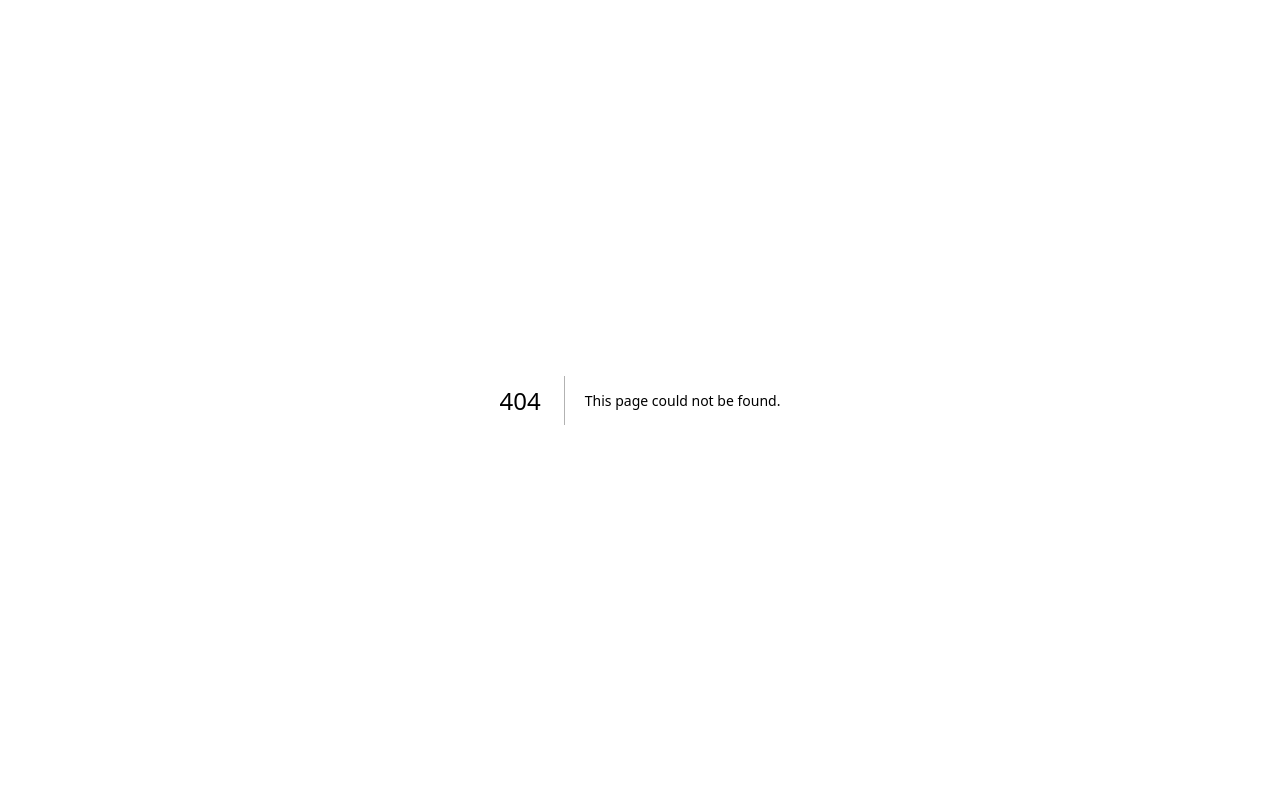
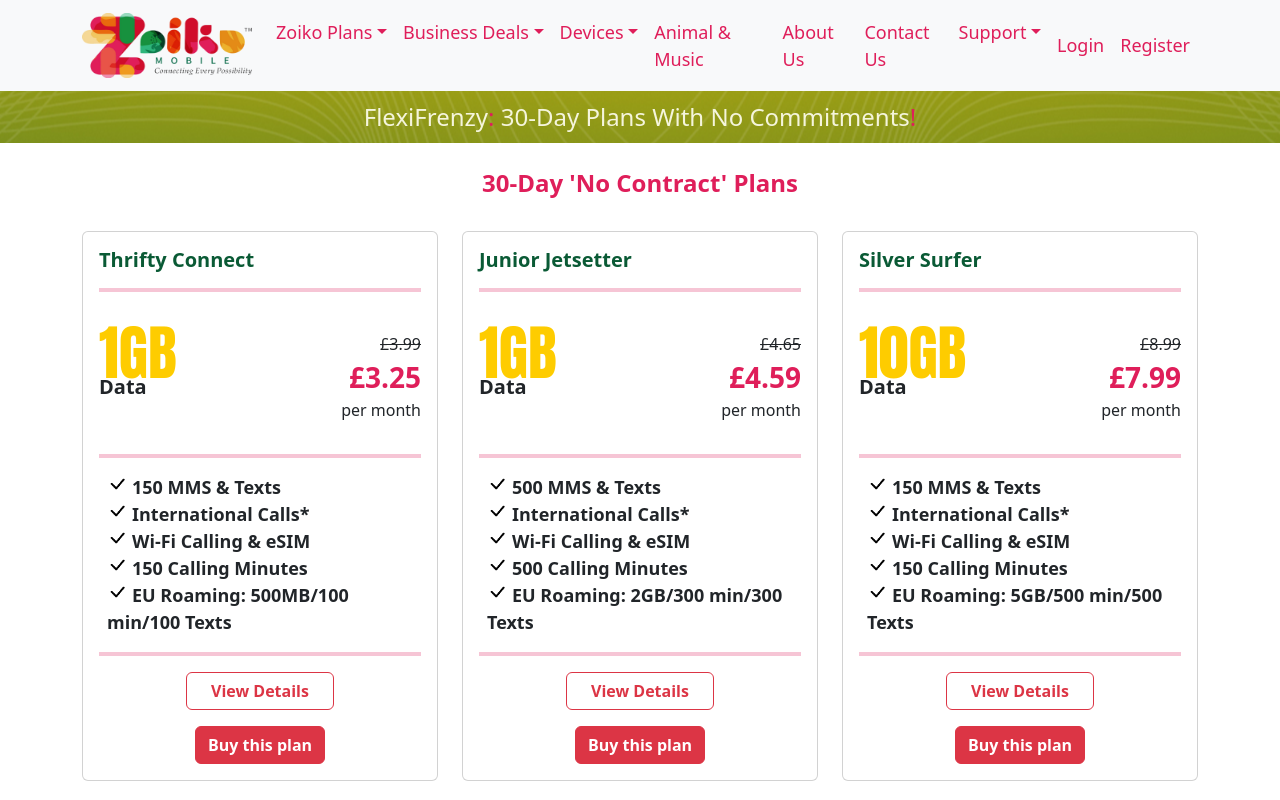
Before and after one commit to Euronoxx/zmuk, a Next.js app: page /30-day-plan in a window 1280 px wide. Before the commit this address had no page. Shown: the top 800 px of the page. Built offline with nearby package versions, Linux system fonts and the light colour scheme.

Commit message:
Carousel section updated

```diff
--- /dev/null
+++ b/app/30-day-plan/page.js
@@ -0,0 +1,104 @@
+"use client"
+import { Container, Row, Col } from "react-bootstrap";
+import Header from "../components/Header";
+import Footer from "../components/Footer";
+import HeadBar from "../components/HeadBar";
+import Link from "next/link";
+
+function ThirtyDay () {
+    return (
+        <>
+        <Header />
+        <HeadBar text={<>FlexiFrenzy<span className="txtred">:</span> 30-Day Plans With No Commitments<span className="txtred">!</span></>} />
+        <Container>
+            <h2 className="bigred text-center py-4">30-Day &apos;No Contract&apos; Plans</h2>
+            <Row className="simplandeal mb-5">
+                <div className="col-md-4 sol-sm-12 col-xs-12">
+                    <div className="card">
+                        <div className="card-body">
+                            <h3 className="card-title green18">Thrifty Connect</h3>
+                            <hr className="separator" />
+                            <Row>
+                                <Col>
+                                    <div className="data">1GB</div><p style={{marginTop:'-26px',fontWeight:'bold',fontSize:'20px'}}>Data</p>
+                                </Col>
+                                <Col>
+                                    <p style={{textAlign:'right'}} className="mt-4"><span style={{textDecoration:'line-through'}}>£3.99</span><br /><span className="curprice">£3.25</span><br />per month</p>
+                                </Col>
+                            </Row>
+                            <hr className="separator" />
+                            <ul>
+                                <li>150 MMS &amp; Texts</li>
+                                <li>International Calls*</li>
+                                <li>Wi-Fi Calling &amp; eSIM</li>
+                                <li>150 Calling Minutes</li>
+                                <li>EU Roaming: 500MB/100 min/100 Texts</li>
+                            </ul>
+                            <hr className="separator" />
+                            <div className="text-center"><Link href="#" className="btn btn-outline-danger mb-3 px-4">View Details</Link><br /><Link href="#" className="btn btn-danger">Buy this plan</Link></div>
+                        </div>
+                    </div>
+                </div>
+                <div className="col-md-4 sol-sm-12 col-xs-12">
+                    <div className="card">
+                        <div className="card-body">
+                            <h3 className="card-title green18">Junior Jetsetter</h3>
+                            <hr className="separator" />
+                            <Row>
+                                <Col>
+                                    <div className="data">1GB</div><p style={{marginTop:'-26px',fontWeight:'bold',fontSize:'20px'}}>Data</p>
+                                </Col>
+                                <Col>
+                                    <p style={{textAlign:'right'}} className="mt-4"><span style={{textDecoration:'line-through'}}>£4.65</span><br /><span className="curprice">£4.59</span><br />per month</p>
+                                </Col>
+                            </Row>
+                            <hr className="separator" />
+                            <ul>
+                                <li>500 MMS &amp; Texts</li>
+                                <li>International Calls*</li>
+                                <li>Wi-Fi Calling &amp; eSIM</li>
+                                <li>500 Calling Minutes</li>
+                                <li>EU Roaming: 2GB/300 min/300 Texts</li>
+                            </ul>
+                            <hr className="separator" />
+                            <div className="text-center"><Link href="#" className="btn btn-outline-danger mb-3 px-4">View Details</Link><br /><Link href="#" className="btn btn-danger">Buy this plan</Link></div>
+                        </div>
+                    </div>
+                </div>
+                <div className="col-md-4 sol-sm-12 col-xs-12">
+                    <div className="card">
+                        <div className="card-body">
+                            <h3 className="card-title green18">Silver Surfer</h3>
+                            <hr className="separator" />
+                            <Row>
+                                <Col>
+                                    <div className="data">10GB</div><p style={{marginTop:'-26px',fontWeight:'bold',fontSize:'20px'}}>Data</p>
+                                </Col>
+                                <Col>
+                                    <p style={{textAlign:'right'}} className="mt-4"><span style={{textDecoration:'line-through'}}>£8.99</span><br /><span className="curprice">£7.99</span><br />per month</p>
+                                </Col>
+                            </Row>
+                            <hr className="separator" />
+                            <ul>
+                                <li>150 MMS &amp; Texts</li>
+                                <li>International Calls*</li>
+                                <li>Wi-Fi Calling &amp; eSIM</li>
+                                <li>150 Calling Minutes</li>
+                                <li>EU Roaming: 5GB/500 min/500 Texts</li>
+                            </ul>
+                            <hr className="separator" />
+                            <div className="text-center"><Link href="#" className="btn btn-outline-danger mb-3 px-4">View Details</Link><br /><Link href="#" className="btn btn-danger">Buy this plan</Link></div>
+                        </div>
+                    </div>
+                </div>
+            </Row>
+            <div className="text-center my-5">
+                <Link href='/plans' className="allplans">View All Plans <i className="bi bi-arrow-right"></i></Link>
+            </div>
+        </Container>
+        <HeadBar text='Data-Only SIM Plans' />
+        <Footer />
+        </>
+    );
+}
+export default ThirtyDay;
--- a/app/components/Header.js
+++ b/app/components/Header.js
@@ -24,7 +24,7 @@
                                 <li><Link className="dropdown-item" href="#">Low Income Deals</Link></li>
                                 <li><Link className="dropdown-item" href="#">Student Deals</Link></li>
                                 <li><Link className="dropdown-item" href="/business-deals-data-only-sims">Data Only SIMs</Link></li>
-                                <li><Link className="dropdown-item" href="#">30-Day &apos;No Contract&apos; Plans</Link></li>
+                                <li><Link className="dropdown-item" href="/30-day-plan">30-Day &apos;No Contract&apos; Plans</Link></li>
                                 <li><Link className="dropdown-item" href="#">30-Day Plans With Phones</Link></li>
                                 <li><Link className="dropdown-item" href="#">Contract Plans With Phones</Link></li>
                                 <li><Link className="dropdown-item" href="#">International Calling Plans</Link></li>
--- a/app/globals.css
+++ b/app/globals.css
@@ -15,6 +15,9 @@
 .nav-link {
   color: #DF1E5A !important;
   font-size: 18px !important;
+}
+.carousel-indicators {
+  display: none;
 }
 .separator {
   height: 2px;
@@ -612,4 +615,7 @@
     text-align: center;
     font-size: 14px;
   }
+  .carousel-indicators {
+    display: none;
+  }
 }
```
Also changed, not shown: app/components/carouselsimplans.js (+20 -25 lines).
